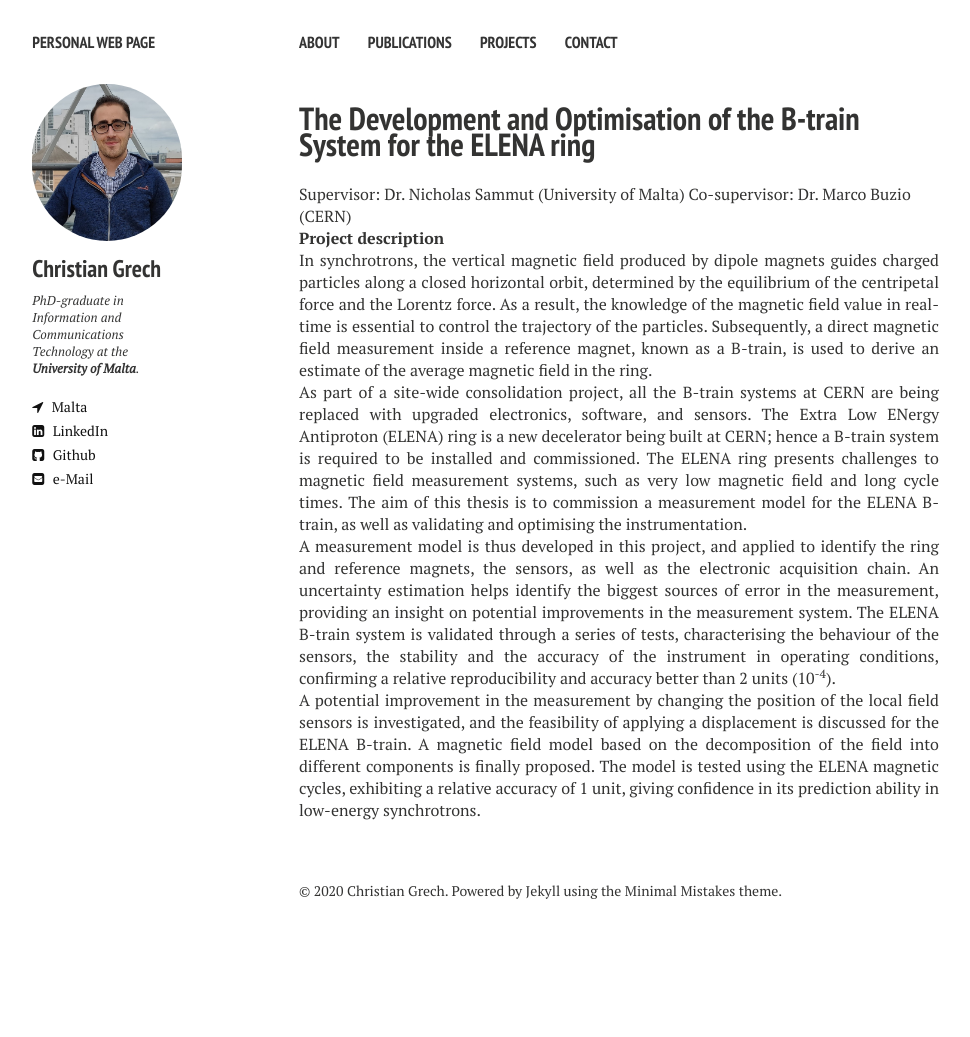
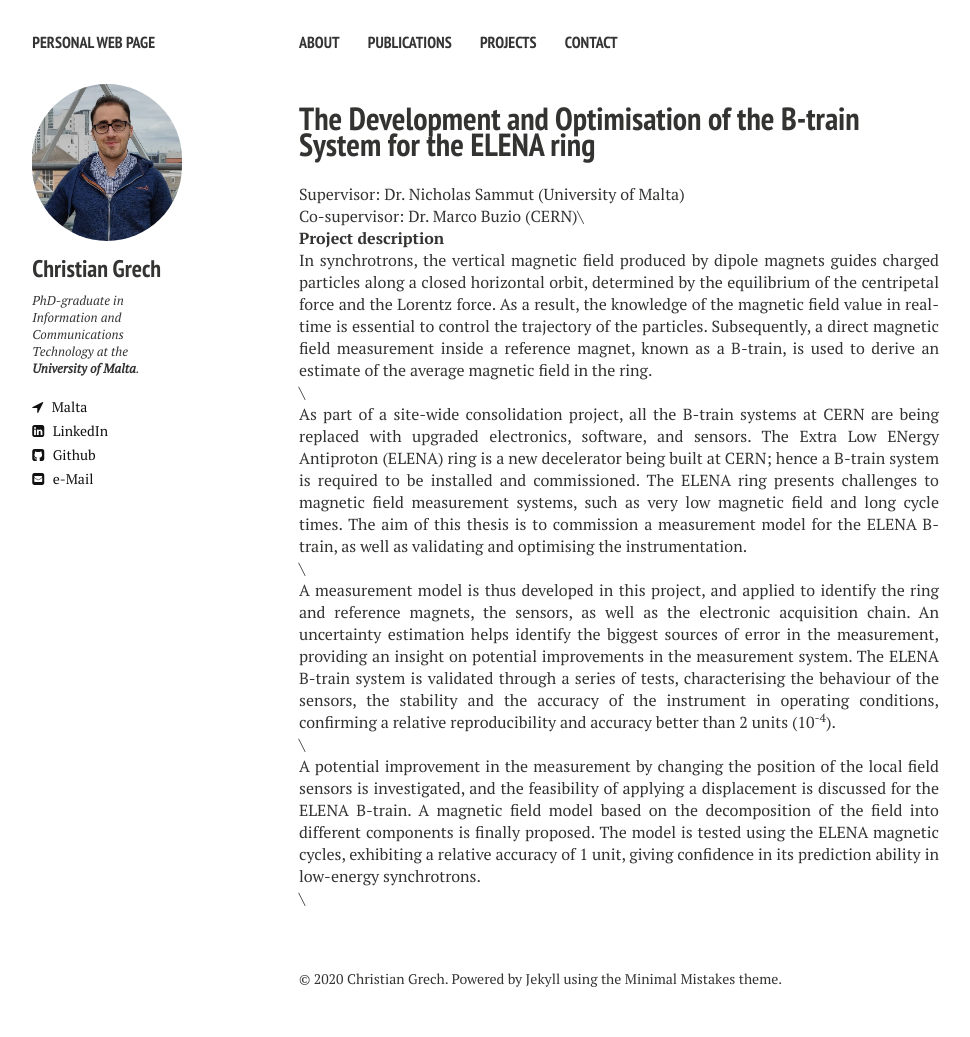
Before and after one commit to cgre23/cgre23.github.io, a Jekyll site: the page built from elena.md, in a window 1280 px wide. Shown: the whole page, without its empty margins (21-991 px from the left). Built offline with Jekyll 4.4.1, drawn with Linux system fonts in a browser that asks for light colours; nearby versions of some CDN libraries; before the commit the page ends 949 px from its top, so only the background shows below that.

Commit message:
Update elena.md

```diff
--- a/elena.md
+++ b/elena.md
@@ -7,14 +7,14 @@ tags: [Jekyll, theme, responsive, blog, template]
 image:
   feature:
 ---
-Supervisor: Dr. Nicholas Sammut (University of Malta)
-Co-supervisor: Dr. Marco Buzio (CERN)
+Supervisor: Dr. Nicholas Sammut (University of Malta)\
+Co-supervisor: Dr. Marco Buzio (CERN)\
 
 **Project description** <br>
-<p align="justify"> In synchrotrons, the vertical magnetic field produced by dipole magnets guides charged particles along a closed horizontal orbit, determined by the equilibrium of the centripetal force and the Lorentz force. As a result, the knowledge of the magnetic field value in real-time is essential to control the trajectory of the particles. Subsequently, a direct magnetic field measurement inside a reference magnet, known as a B-train, is used to derive an estimate of the average magnetic field in the ring.</p>
+<p align="justify"> In synchrotrons, the vertical magnetic field produced by dipole magnets guides charged particles along a closed horizontal orbit, determined by the equilibrium of the centripetal force and the Lorentz force. As a result, the knowledge of the magnetic field value in real-time is essential to control the trajectory of the particles. Subsequently, a direct magnetic field measurement inside a reference magnet, known as a B-train, is used to derive an estimate of the average magnetic field in the ring.</p>\
 
-<p align="justify"> As part of a site-wide consolidation project, all the B-train systems at CERN are being replaced with upgraded electronics, software, and sensors. The Extra Low ENergy Antiproton (ELENA) ring is a new decelerator being built at CERN; hence a B-train system is required to be installed and commissioned. The ELENA ring presents challenges to magnetic field measurement systems, such as very low magnetic field and long cycle times. The aim of this thesis is to commission a measurement model for the ELENA B-train, as well as validating and optimising the instrumentation.</p>
+<p align="justify"> As part of a site-wide consolidation project, all the B-train systems at CERN are being replaced with upgraded electronics, software, and sensors. The Extra Low ENergy Antiproton (ELENA) ring is a new decelerator being built at CERN; hence a B-train system is required to be installed and commissioned. The ELENA ring presents challenges to magnetic field measurement systems, such as very low magnetic field and long cycle times. The aim of this thesis is to commission a measurement model for the ELENA B-train, as well as validating and optimising the instrumentation.</p>\
 
-<p align="justify"> A measurement model is thus developed in this project, and applied to identify  the ring and reference magnets, the sensors, as well as the electronic acquisition chain. An uncertainty estimation helps identify the biggest sources of error in the measurement, providing an insight on potential improvements in the measurement system. The ELENA B-train system is validated through a series of tests, characterising the behaviour of the sensors, the stability and the accuracy of the instrument in operating conditions, confirming a relative reproducibility and accuracy better than 2 units (10<sup>-4</sup>).</p>
+<p align="justify"> A measurement model is thus developed in this project, and applied to identify  the ring and reference magnets, the sensors, as well as the electronic acquisition chain. An uncertainty estimation helps identify the biggest sources of error in the measurement, providing an insight on potential improvements in the measurement system. The ELENA B-train system is validated through a series of tests, characterising the behaviour of the sensors, the stability and the accuracy of the instrument in operating conditions, confirming a relative reproducibility and accuracy better than 2 units (10<sup>-4</sup>).</p>\
 
-<p align="justify"> A potential improvement in the measurement by changing the position of the local field sensors is investigated, and the feasibility of applying a displacement is discussed for the ELENA B-train. A magnetic field model based on the decomposition of the field into different components is finally proposed. The model is tested using the ELENA magnetic cycles, exhibiting a relative accuracy of 1 unit, giving confidence in its prediction ability in low-energy synchrotrons.</p>
+<p align="justify"> A potential improvement in the measurement by changing the position of the local field sensors is investigated, and the feasibility of applying a displacement is discussed for the ELENA B-train. A magnetic field model based on the decomposition of the field into different components is finally proposed. The model is tested using the ELENA magnetic cycles, exhibiting a relative accuracy of 1 unit, giving confidence in its prediction ability in low-energy synchrotrons.</p>\
```
